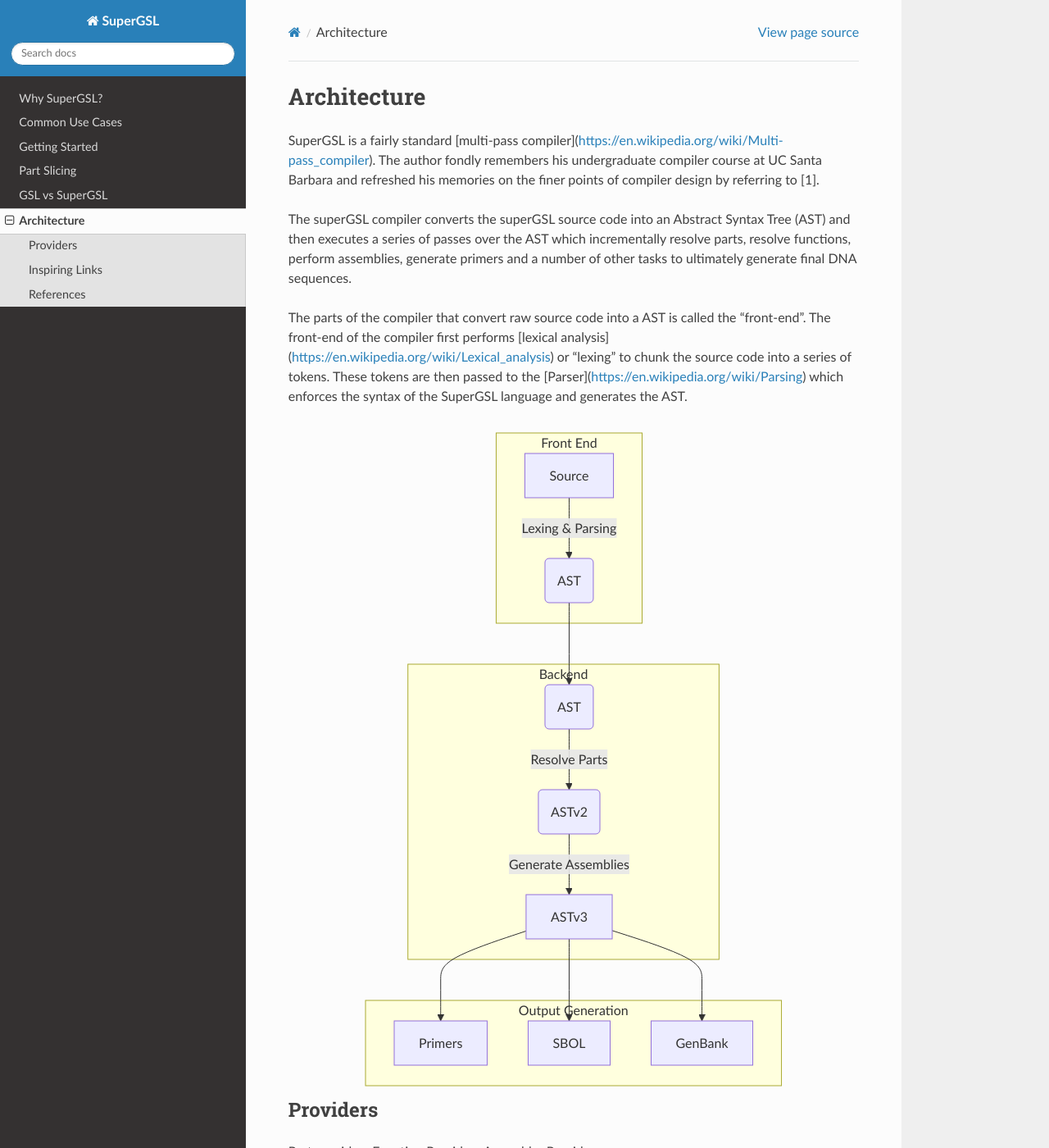
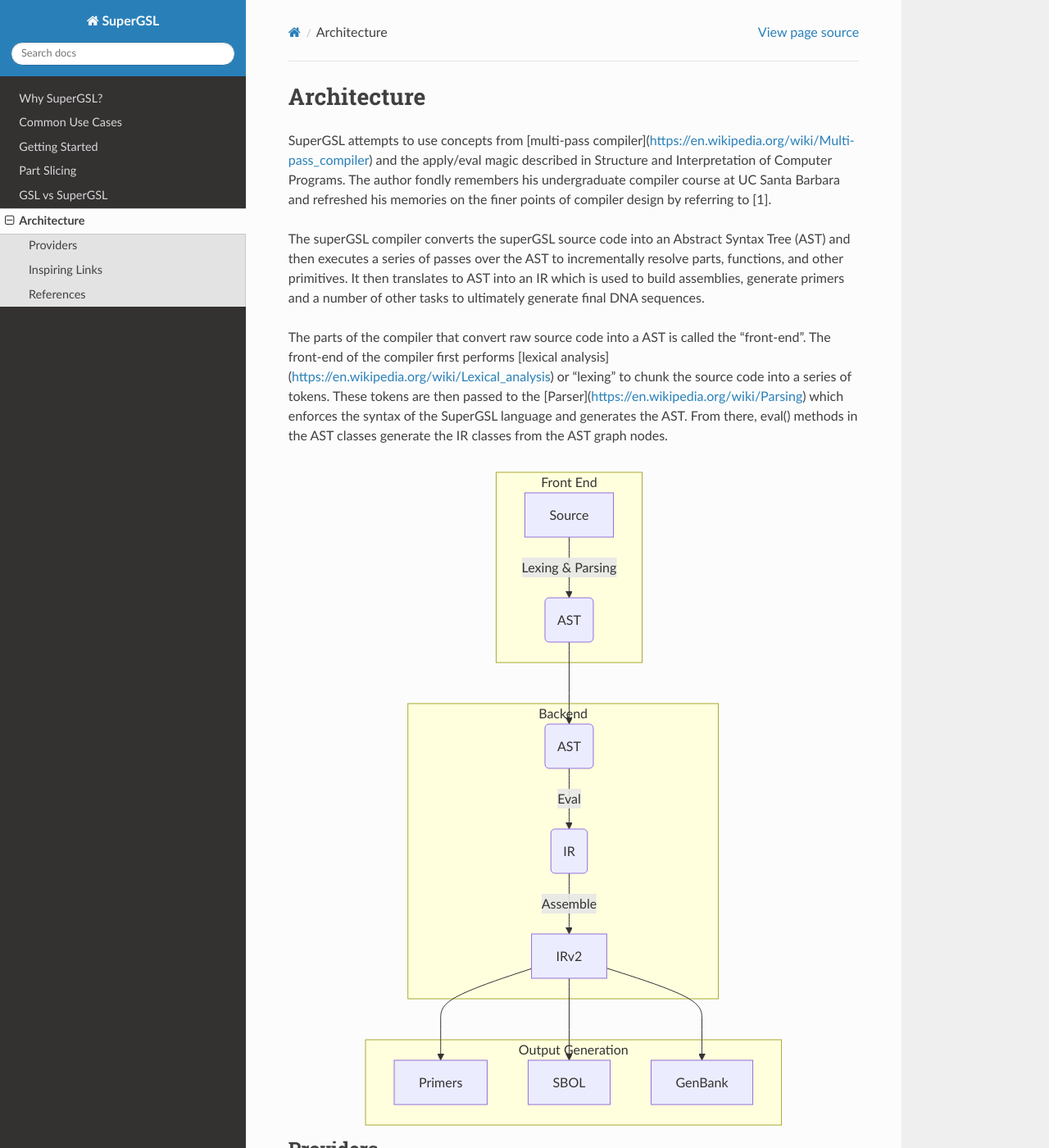
Before and after one commit to rmcl/supergsl, a Sphinx documentation site: the page built from docs/source/architecture.rst, in a window 1280 px wide and 1400 px high. Shown: the whole window at 82% size. Built offline with Sphinx 7.4.7 and the Read the Docs theme 2.0.0, drawn with Linux system fonts in a browser that asks for light colours.

Commit message:
improved documentation.

```diff
--- a/docs/source/architecture.rst
+++ b/docs/source/architecture.rst
@@ -1,11 +1,11 @@
 Architecture
 =============
 
-SuperGSL is a fairly standard [multi-pass compiler](https://en.wikipedia.org/wiki/Multi-pass_compiler). The author fondly remembers his undergraduate compiler course at UC Santa Barbara and refreshed his memories on the finer points of compiler design by referring to [1].
+SuperGSL attempts to use concepts from [multi-pass compiler](https://en.wikipedia.org/wiki/Multi-pass_compiler) and the apply/eval magic described in Structure and Interpretation of Computer Programs. The author fondly remembers his undergraduate compiler course at UC Santa Barbara and refreshed his memories on the finer points of compiler design by referring to [1].
 
-The superGSL compiler converts the superGSL source code into an Abstract Syntax Tree (AST) and then executes a series of passes over the AST which incrementally resolve parts, resolve functions, perform assemblies, generate primers and a number of other tasks to ultimately generate final DNA sequences.
+The superGSL compiler converts the superGSL source code into an Abstract Syntax Tree (AST) and then executes a series of passes over the AST to incrementally resolve parts, functions, and other primitives. It then translates to AST into an IR which is used to build assemblies, generate primers and a number of other tasks to ultimately generate final DNA sequences.
 
-The parts of the compiler that convert raw source code into a AST is called the "front-end". The front-end of the compiler first performs [lexical analysis](https://en.wikipedia.org/wiki/Lexical_analysis) or "lexing" to chunk the source code into a series of tokens. These tokens are then passed to the [Parser](https://en.wikipedia.org/wiki/Parsing) which enforces the syntax of the SuperGSL language and generates the AST.
+The parts of the compiler that convert raw source code into a AST is called the "front-end". The front-end of the compiler first performs [lexical analysis](https://en.wikipedia.org/wiki/Lexical_analysis) or "lexing" to chunk the source code into a series of tokens. These tokens are then passed to the [Parser](https://en.wikipedia.org/wiki/Parsing) which enforces the syntax of the SuperGSL language and generates the AST. From there, eval() methods in the AST classes generate the IR classes from the AST graph nodes.
 
 .. mermaid::
     :align: center
@@ -16,8 +16,8 @@
         end
         subgraph "Backend"
         B --> C(AST)
-        C -->|Resolve Parts| D(ASTv2)
-        D -->|Generate Assemblies| E[ASTv3]
+        C -->|Eval| D(IR)
+        D -->|Assemble| E[IRv2]
         end
 
         subgraph "Output Generation"
--- a/docs/source/getting_started.rst
+++ b/docs/source/getting_started.rst
@@ -26,7 +26,7 @@
 ============================================================================
 
 ============================================================================
-Option 3: All I want (for christmas is you ::cough::) primers!
+Option 3: All I want are primers!
 ============================================================================
 
 Say all you want from SuperGSL is to use its convenient slice syntax to retrieve primers of your favorite gene.
```
